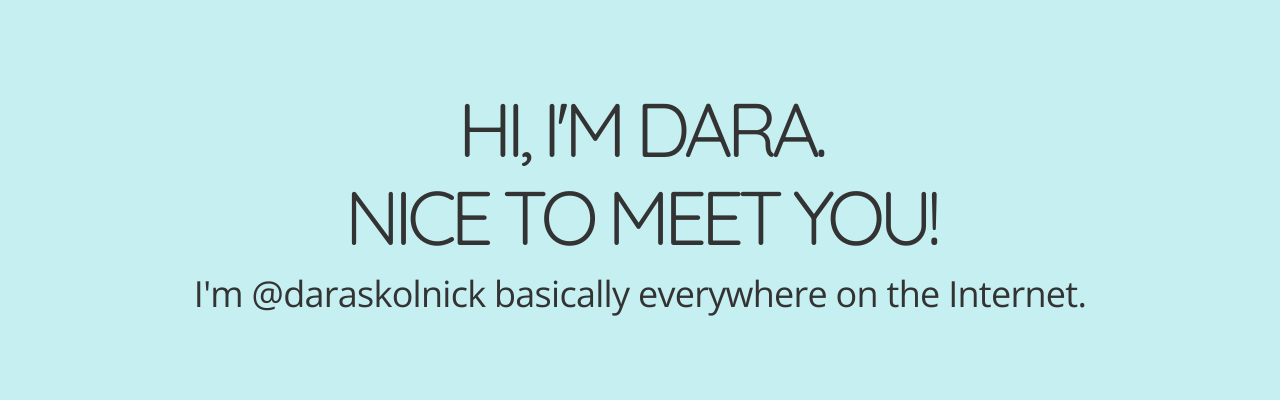
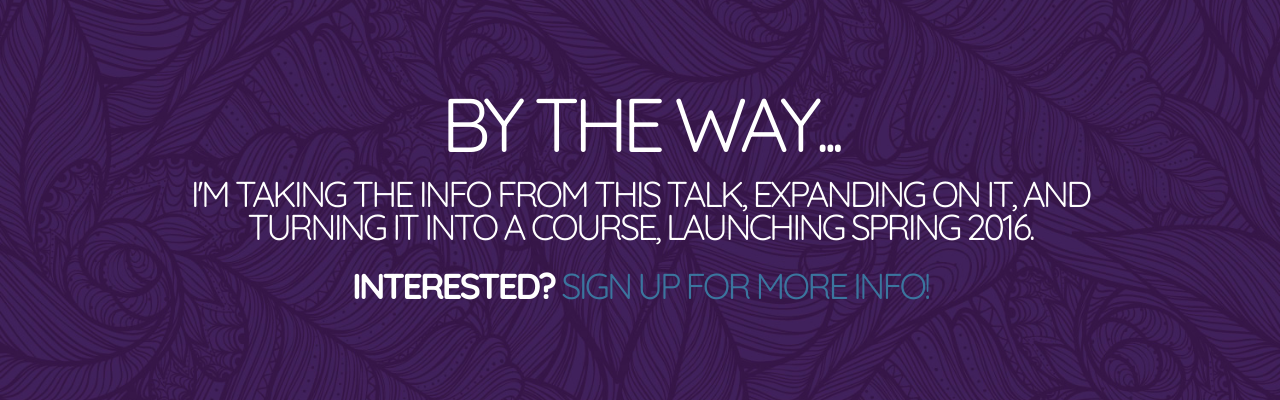
Before and after one commit to daraskolnick/WCTO-dev-workflow, a plain HTML site: page index.html in a window 1280 px wide. Both pictures are taken after a click on the element 1251 px from the left and 734 px from the top of the page. Shown: the part 170-570 px from the top of the page. Drawn offline with nearby package versions, Linux system fonts and the light colour scheme.

Commit message:
adding info about ecourse to slides

```diff
--- a/index.html
+++ b/index.html
@@ -44,6 +44,17 @@
 				<section data-background="img/swirl.jpg" data-background-repeat="repeat" data-state="white-text">
 					<h2>Levelling up your WordPress development workflow</h2>
 					<h4>with @daraskolnick</h4>
+					<!-- <h3>HTML Presentations Made Easy</h3>
+					<p>
+						<small>Created by <a href="http://hakim.se">Hakim El Hattab</a> / <a href="http://twitter.com/hakimel">@hakimel</a></small>
+					</p> -->
+				</section>
+
+				<section data-background="img/swirl.jpg" data-background-repeat="repeat" data-state="white-text">
+					<h2>By the way...</h2>
+					<h4>I'm taking the info from this talk, expanding on it, and turning it into a course, launching Spring 2016.</h4>
+					<h4><strong>Interested?</strong> <a href="http://eepurl.com/bRgbNj">Sign up for more info!</a></h4>
+
 					<!-- <h3>HTML Presentations Made Easy</h3>
 					<p>
 						<small>Created by <a href="http://hakim.se">Hakim El Hattab</a> / <a href="http://twitter.com/hakimel">@hakimel</a></small>
@@ -982,7 +993,15 @@ Description: The fakest theme in all the land
 				</section>
 
 				<section data-background="img/swirl.jpg" data-background-repeat="repeat" data-state="white-text">
-					<h1>Thanks!</h1>
+					<h1 style="margin-bottom:.75em;">Thanks!</h1>
+					<h3 style="margin-bottom:1em;">If you enjoyed this...</h3>
+					<h4>I'm taking the info from this talk, expanding on it, and turning it into a course, launching Spring 2016!</h4>
+					<h4><strong>Interested?</strong> <a href="http://eepurl.com/bRgbNj">Sign up for more info!</a></h4>
+
+				</section>
+
+				<section data-background="img/swirl.jpg" data-background-repeat="repeat" data-state="white-text">
+					<h1>Keep in touch!</h1>
 					<h4 style="margin-top:100px;"><a style="color:white;" href="http://twitter.com/daraskolnick">@daraskolnick</a></h4>
 					<h4><a style="color:white;" href="http://daraskolnick.com">daraskolnick.com</a></h4>
 					<h4>Slides:<br><strong><a style="color:white" href="http://daraskolnick.github.io/WCTO-dev-workflow">daraskolnick.github.io/WCTO-dev-workflow</a></strong></h4>
```
